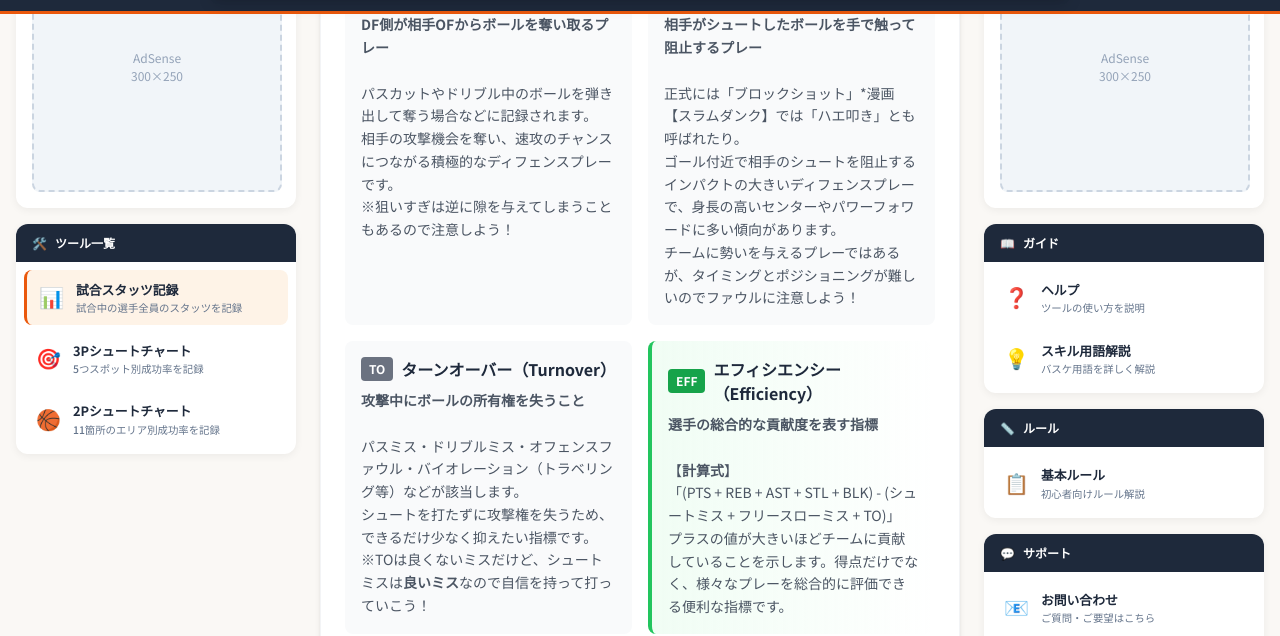
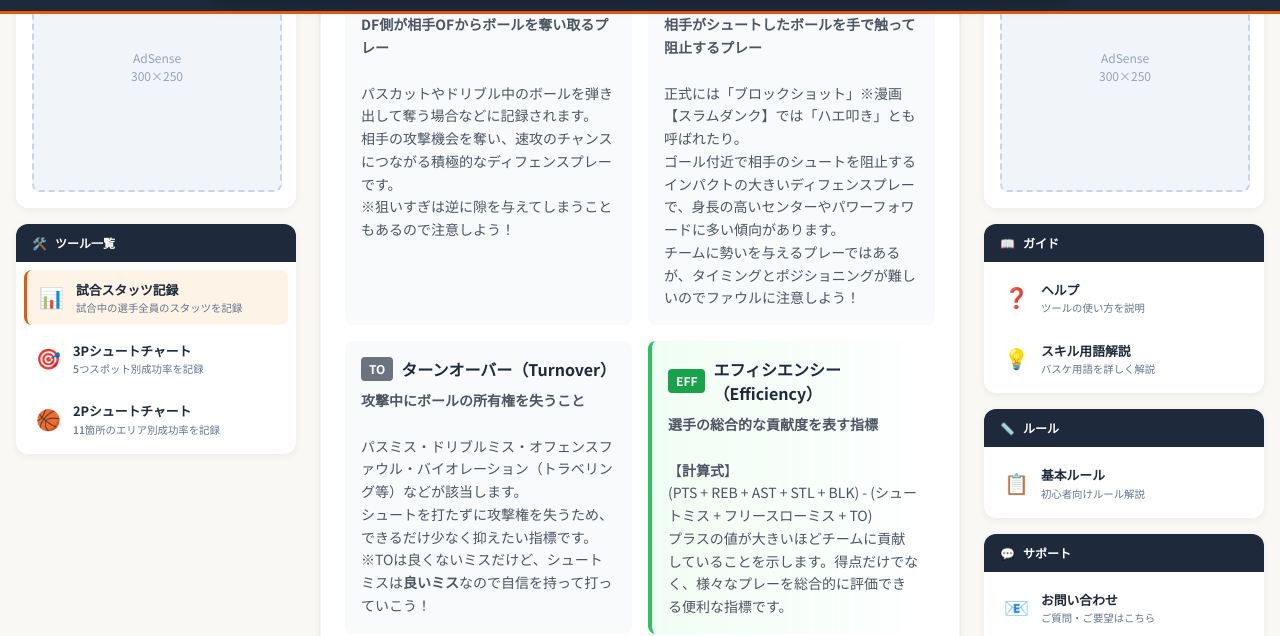
Before and after one commit to BSK-Ryo/statstoo, a Jekyll site: the page built from index.html, in a window 1280 px wide and 900 px high, scrolled down 2668 px. Shown: the part 177-813 px from the top of the window. Built offline with Jekyll 4.4.1, drawn with Linux system fonts in a browser that asks for light colours; nearby versions of some CDN libraries.

Commit message:
微調整

```diff
--- a/index.html
+++ b/index.html
@@ -491,7 +491,7 @@ description: バスケットボールのスタッツを簡単に記録・分析
                     </div>
                     <p class="text-sm text-gray-600 leading-relaxed glossary-text">
                        <b>相手がシュートしたボールを手で触って阻止するプレー</b><br><br>
-                        正式には「ブロックショット」*漫画【スラムダンク】では「ハエ叩き」とも呼ばれたり。<br>
+                        正式には「ブロックショット」※漫画【スラムダンク】では「ハエ叩き」とも呼ばれたり。<br>
                         ゴール付近で相手のシュートを阻止するインパクトの大きいディフェンスプレーで、身長の高いセンターやパワーフォワードに多い傾向があります。<br>
                         チームに勢いを与えるプレーではあるが、タイミングとポジショニングが難しいのでファウルに注意しよう！
                     </p>
@@ -528,7 +528,7 @@ description: バスケットボールのスタッツを簡単に記録・分析
                     <p class="text-sm text-gray-600 leading-relaxed glossary-text">
                         <b>選手の総合的な貢献度を表す指標</b><br><br>
                         【<b>計算式</b>】<br>
-                        「(PTS + REB + AST + STL + BLK) - (シュートミス + フリースローミス + TO)」<br>
+                        (PTS + REB + AST + STL + BLK) - (シュートミス + フリースローミス + TO)<br>
                         プラスの値が大きいほどチームに貢献していることを示します。得点だけでなく、様々なプレーを総合的に評価できる便利な指標です。
                     </p>
                 </div>
```
